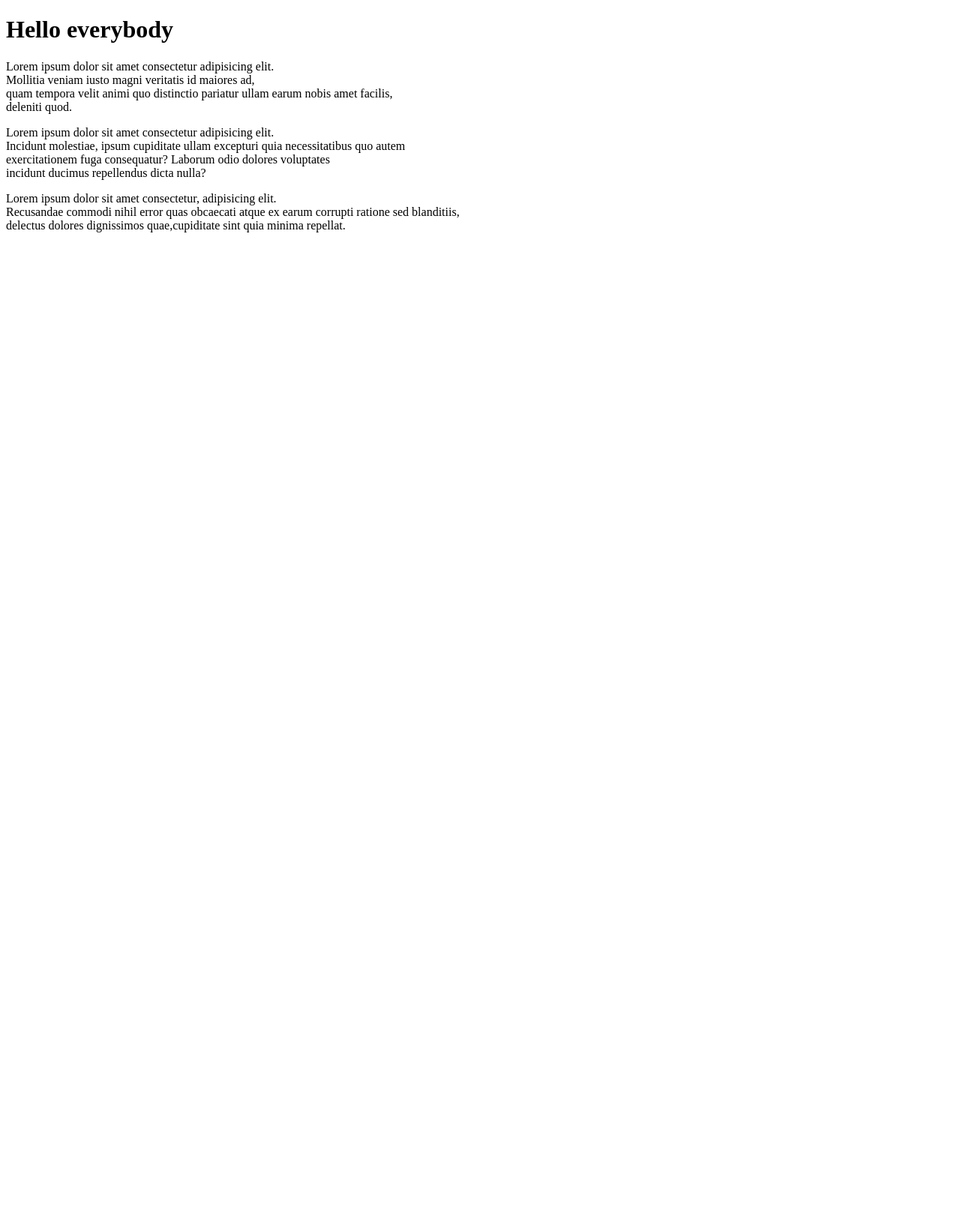
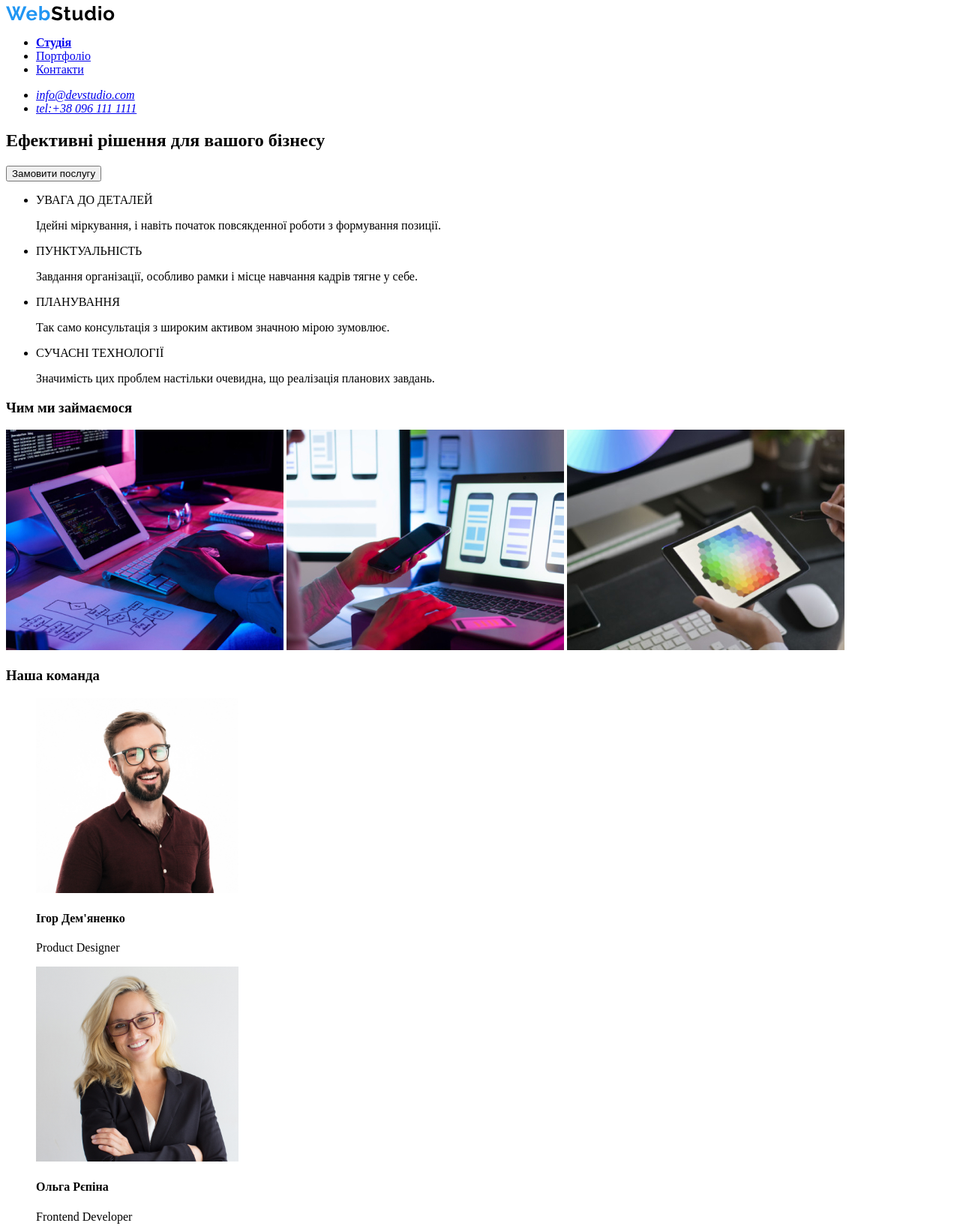
Before and after one commit to NFUNDER/Tutorial, a plain HTML site: page index.html in a window 1280 px wide. Shown: the top 1635 px of the page at 75% size. Before the commit the page ends 800 px from the top, so only its background shows below. Drawn offline with Linux system fonts and the light colour scheme.

Commit message:
add all for index-page
add all for index-page

```diff
--- a/index.html
+++ b/index.html
@@ -1,28 +1,149 @@
 <!DOCTYPE html>
-<html lang="en">
+<html lang="uk">
   <head>
-    <meta charset="UTF-8">
-    <meta http-equiv="X-UA-Compatible" content="IE=edge">
-    <meta name="viewport" content="width=device-width, initial-scale=1.0">
-    <title>Document</title>
+    <meta charset="UTF-8" />
+    <meta http-equiv="X-UA-Compatible" content="IE=edge" />
+    <meta name="viewport" content="width=device-width, initial-scale=1.0" />
+    <title>WebStudio</title>
   </head>
   <body>
-    <h1>Hello everybody</h1>
-    <p>Lorem ipsum dolor sit amet consectetur adipisicing elit. <br>
-        Mollitia veniam iusto magni veritatis id maiores ad,<br>
-        quam tempora velit animi quo distinctio pariatur ullam earum nobis amet facilis,<br>
-        deleniti quod.
+    <header>
+      <a href="./index.html"></a>
+      <img src="./images/Logo.svg" alt="LogoWebStudio" />
+      <nav>
+        <ul>
+          <li>
+            <a href="./index.html"><b>Студія</b></a>
+          </li>
+          <li><a href="./Portfolio.html">Портфоліо</a></li>
+          <li><a href="./index.html">Контакти</a></li>
+        </ul>
+      </nav>
+
+      <address>
+        <ul>
+          <li><a href="mailto:info@devstudio.com">info@devstudio.com</a></li>
+          <li><a href="tel:+380961111111">tel:+38 096 111 1111</a></li>
+        </ul>
+      </address>
+    </header>
+    <main>
+      <section>
+        <h1>Ефективні рішення для вашого бізнесу</h1>
+        <button class="favorite styled" type="button">Замовити послугу</button>
+      </section>
+      <section>
+        <ul>
+          <li>УВАГА ДО ДЕТАЛЕЙ</li>
           <p>
-        Lorem ipsum dolor sit amet consectetur adipisicing elit.<br>
-        Incidunt molestiae, ipsum cupiditate ullam excepturi quia necessitatibus quo autem<br>
-        exercitationem fuga consequatur? Laborum odio dolores voluptates <br>
-        incidunt ducimus repellendus dicta nulla?
+            Ідейні міркування, і навіть початок повсякденної роботи з формування
+            позиції.
           </p>
+          <li>ПУНКТУАЛЬНІСТЬ</li>
           <p>
-        Lorem ipsum dolor sit amet consectetur, adipisicing elit. <br>
-        Recusandae commodi nihil error quas obcaecati atque ex earum corrupti ratione sed blanditiis,<br>
-        delectus dolores dignissimos quae,cupiditate sint quia minima repellat.
+            Завдання організації, особливо рамки і місце навчання кадрів тягне у
+            себе.
           </p>
+          <li>ПЛАНУВАННЯ</li>
+          <p>Так само консультація з широким активом значною мірою зумовлює.</p>
+          <li>СУЧАСНІ ТЕХНОЛОГІЇ</li>
+          <p>
+            Значимість цих проблем настільки очевидна, що реалізація планових
+            завдань.
           </p>
+        </ul>
+      </section>
+
+      <section>
+        <h3>Чим ми займаємося</h3>
+        <img
+          src="./images/what_we_do1.jpg"
+          alt="Що ми можемо 1"
+          width="370"
+          height="294"
+        />
+        <img
+          src="./images/what_we_do2.jpg"
+          alt="Що ми можемо 2"
+          width="370"
+          height="294"
+        />
+        <img
+          src="./images/what_we_do3.jpg"
+          alt="Що ми можемо 3"
+          width="370"
+          height="294"
+        />
+      </section>
+      <section>
+        <h3>Наша команда</h3>
+        <figure>
+          <img
+            src="./images/team_card_1.jpg"
+            alt="Ігор Дем'яненко "
+            width="270"
+            height="260"
+          />
+          <figcaption>
+            <h4>Ігор Дем'яненко</h4>
+            Product Designer
+          </figcaption>
+        </figure>
+        <figure>
+          <img
+            src="./images/team_card_2.jpg"
+            alt="Ольга Рєпіна"
+            width="270"
+            height="260"
+          />
+          <figcaption>
+            <h4>Ольга Рєпіна</h4>
+            Frontend Developer
+          </figcaption>
+        </figure>
+
+        <figure>
+          <img
+            src="./images/team_card_3.jpg"
+            alt="Микола Тарасов"
+            width="270"
+            height="260"
+          />
+          <figcaption>
+            <h4>Микола Тарасов</h4>
+            Marketing
+          </figcaption>
+        </figure>
+        <figure>
+          <img
+            src="./images/team_card_4.jpg"
+            alt="Михайло Єрмаков"
+            width="270"
+            height="260"
+          />
+          <figcaption>
+            <h4>Михайло Єрмаков</h4>
+            UI Designer
+          </figcaption>
+        </figure>
+      </section>
+    </main>
+    <footer>
+     <a href="./index.html"></a>
+      <img src="./Images/Logo.svg" alt="LogoWebStudio" />
+      <address>
+        <a
+          href="https://goo.gl/maps/eQTNp6tmZBfdP7Jj6"
+          target="_blank"
+          rel="noreferrer noopener nofollow "
+        >
+          м. Київ, пр-т Лесі Українки, 26/</a
+        >
+      </addre ss>
+      <address>
+        <a href="mailto:info@devstudio.com">info@devstudio.com</a><br />
+        <a href="tel:+3809611111">tel: +38 096 111 1111</a>
+      </address>
+    </footer>
   </body>
 </html>
```
Also changed, not shown: Portfolio.html (added, +44 -0 lines), Studio.html (added, +45 -0 lines), {}.prettierrc.json (added, +13 -0 lines), Images/Logo.svg (added), Images/Vector.png (added), images/team_card_1.jpg (added), images/team_card_2.jpg (added), images/team_card_3.jpg (added), images/team_card_4.jpg (added), images/what_we_do1.jpg (added), images/what_we_do2.jpg (added), images/what_we_do3.jpg (added). Lines whose indentation alone changed are shown as unchanged.
